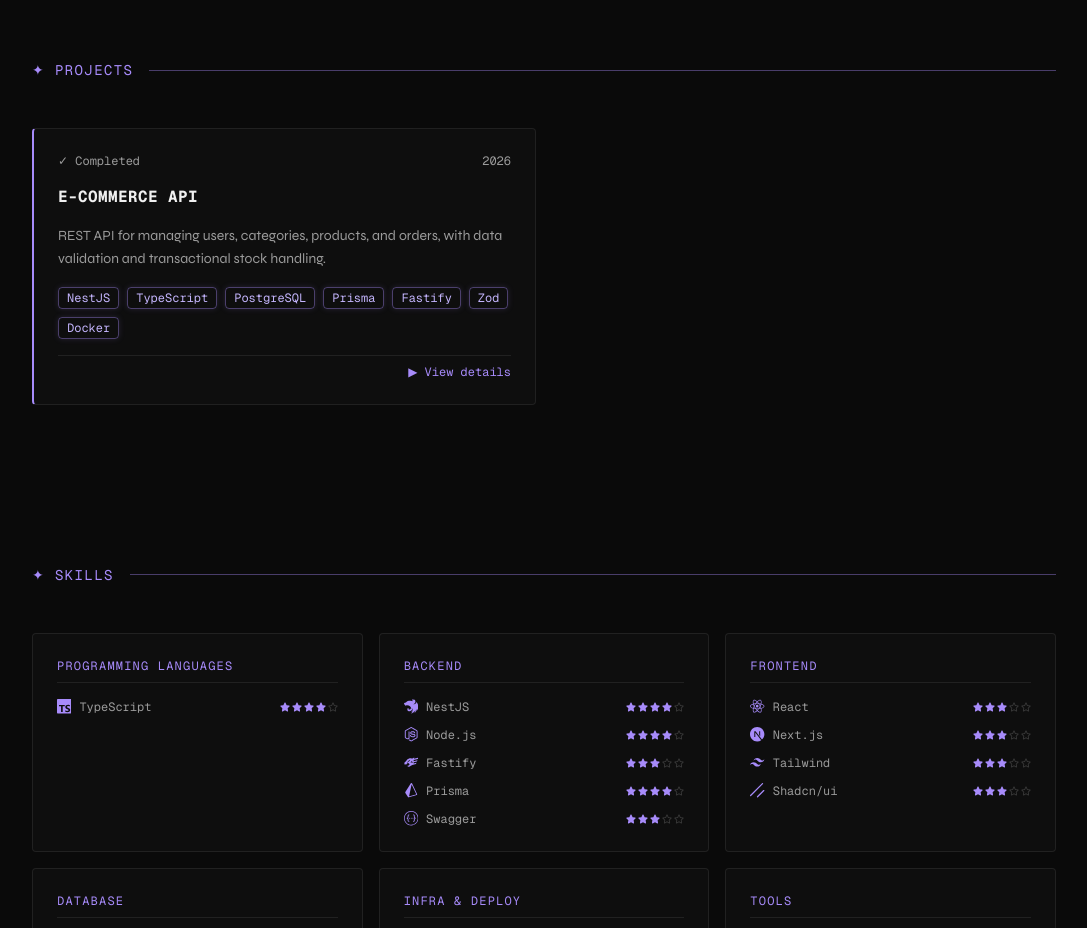
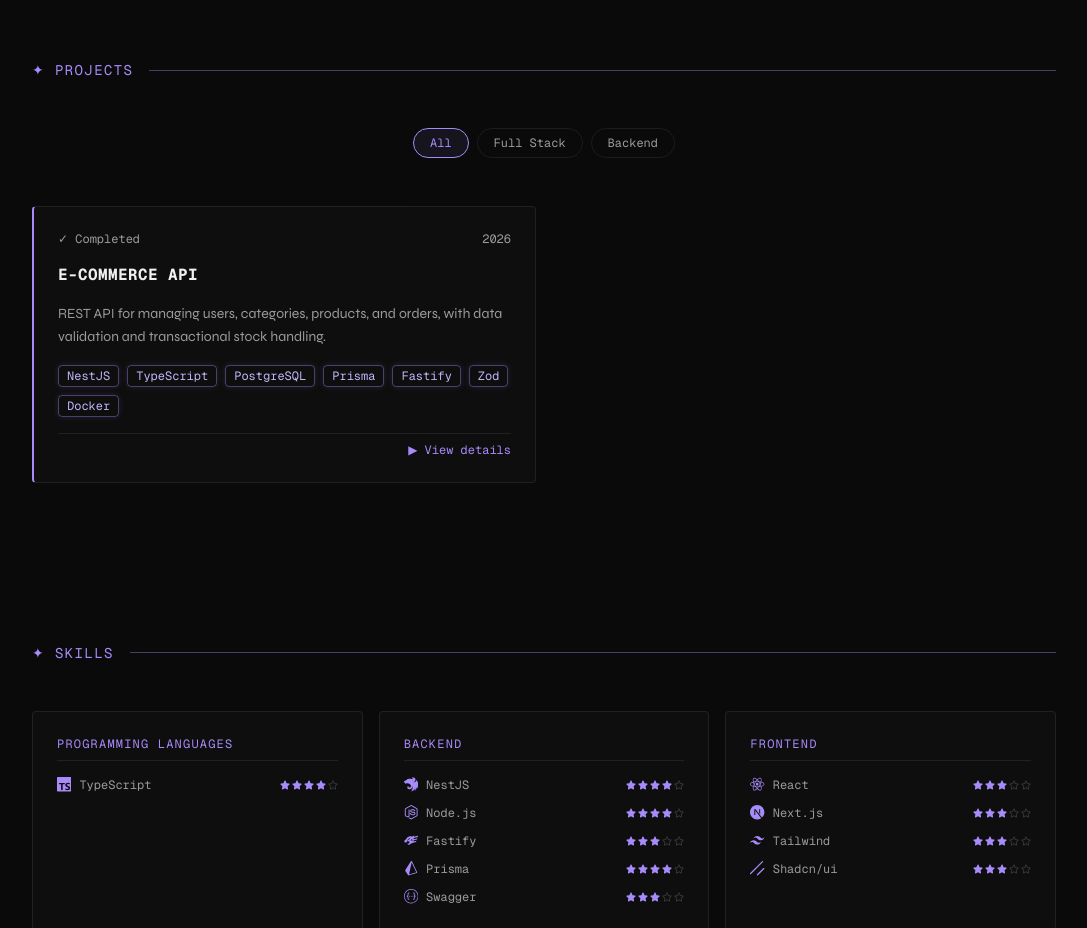
Before and after one commit to By-Moonteiro/portifolio, a Next.js app: page /en in a window 1280 px wide. Shown: the part 820-1748 px from the top of the page, without its empty margins (96-1183 px from the left). Built offline with nearby package versions, Linux system fonts and the light colour scheme; no server answers.

Commit message:
fix(portfolio): restaurar filtros de projetos

```diff
--- a/messages/en.json
+++ b/messages/en.json
@@ -61,6 +61,11 @@
   },
   "projects": {
     "title": "PROJECTS",
+    "filters": {
+      "all": "All",
+      "fullstack": "Full Stack",
+      "backend": "Backend"
+    },
     "viewDetails": "View details",
     "repo": "Repo",
     "demo": "View Online",
--- a/messages/pt.json
+++ b/messages/pt.json
@@ -61,6 +61,11 @@
   },
   "projects": {
     "title": "PROJETOS",
+    "filters": {
+      "all": "Todos",
+      "fullstack": "Full Stack",
+      "backend": "Backend"
+    },
     "viewDetails": "Ver detalhes",
     "repo": "Repo",
     "demo": "Ver Online",
--- a/src/app/[locale]/page.tsx
+++ b/src/app/[locale]/page.tsx
@@ -34,6 +34,11 @@
       />
       <Projects
         title={tProjects("title")}
+        filters={{
+          all: tProjects("filters.all"),
+          fullstack: tProjects("filters.fullstack"),
+          backend: tProjects("filters.backend"),
+        }}
         viewDetails={tProjects("viewDetails")}
         repo={tProjects("repo")}
         demo={tProjects("demo")}
--- a/src/components/sections/Projects.tsx
+++ b/src/components/sections/Projects.tsx
@@ -1,5 +1,6 @@
 "use client";
 
+import { useState } from "react";
 import ProjectCard from "./projects/ProjectCard";
 import type { Project } from "./projects/types";
 import { motion } from "framer-motion";
@@ -13,6 +14,11 @@
 
 interface Props {
   title: string;
+  filters: {
+    all: string;
+    fullstack: string;
+    backend: string;
+  };
   viewDetails: string;
   repo: string;
   demo: string;
@@ -22,15 +28,19 @@
 
 export default function Projects({
   title,
+  filters,
   viewDetails,
   repo,
   demo,
   doneLabel,
   description,
 }: Props) {
+  const [filter, setFilter] = useState<Filter>("all");
+
   const projects: Project[] = [
     {
       name: "E-commerce API",
+      type: "backend",
       slug: "ecommerce",
       description,
       status: "DONE",
@@ -47,6 +57,17 @@
       repo: "",
     },
   ];
+
+  const FILTERS = [
+    { label: filters.all, value: "all" },
+    { label: filters.fullstack, value: "fullstack" },
+    { label: filters.backend, value: "backend" },
+  ] as const;
+
+  type Filter = (typeof FILTERS)[number]["value"];
+
+  const filtered =
+    filter === "all" ? projects : projects.filter((project) => project.type === filter);
 
   return (
     <>
@@ -66,6 +87,33 @@
             />
           </div>
 
+          {/* Filters */}
+          <div className="flex items-center gap-2 justify-center">
+            {FILTERS.map((item) => (
+              <button
+                key={item.value}
+                onClick={() => setFilter(item.value)}
+                className="font-mono text-xs px-4 py-1.5 rounded-full transition-all duration-200"
+                style={{
+                  border:
+                    item.value === filter
+                      ? "1px solid var(--accent)"
+                      : "1px solid var(--border)",
+                  color:
+                    item.value === filter
+                      ? "var(--accent)"
+                      : "var(--foreground-muted)",
+                  backgroundColor:
+                    item.value === filter
+                      ? "rgba(167,139,250,0.08)"
+                      : "transparent",
+                }}
+              >
+                {item.label}
+              </button>
+            ))}
+          </div>
+
           {/* Grid */}
           <motion.div
             variants={containerVariants}
@@ -74,7 +122,7 @@
             className="grid grid-cols-1 md:grid-cols-2 gap-4"
             viewport={{ once: true }}
           >
-            {projects.map((project) => (
+            {filtered.map((project) => (
               <ProjectCard
                 key={project.name}
                 project={project}
--- a/src/components/sections/projects/types.ts
+++ b/src/components/sections/projects/types.ts
@@ -1,5 +1,8 @@
+type ProjectType = "fullstack" | "backend" | "other";
+
 export interface Project {
   name: string;
+  type: ProjectType;
   description: string;
   status: "WIP" | "DONE";
   year: number;
```
